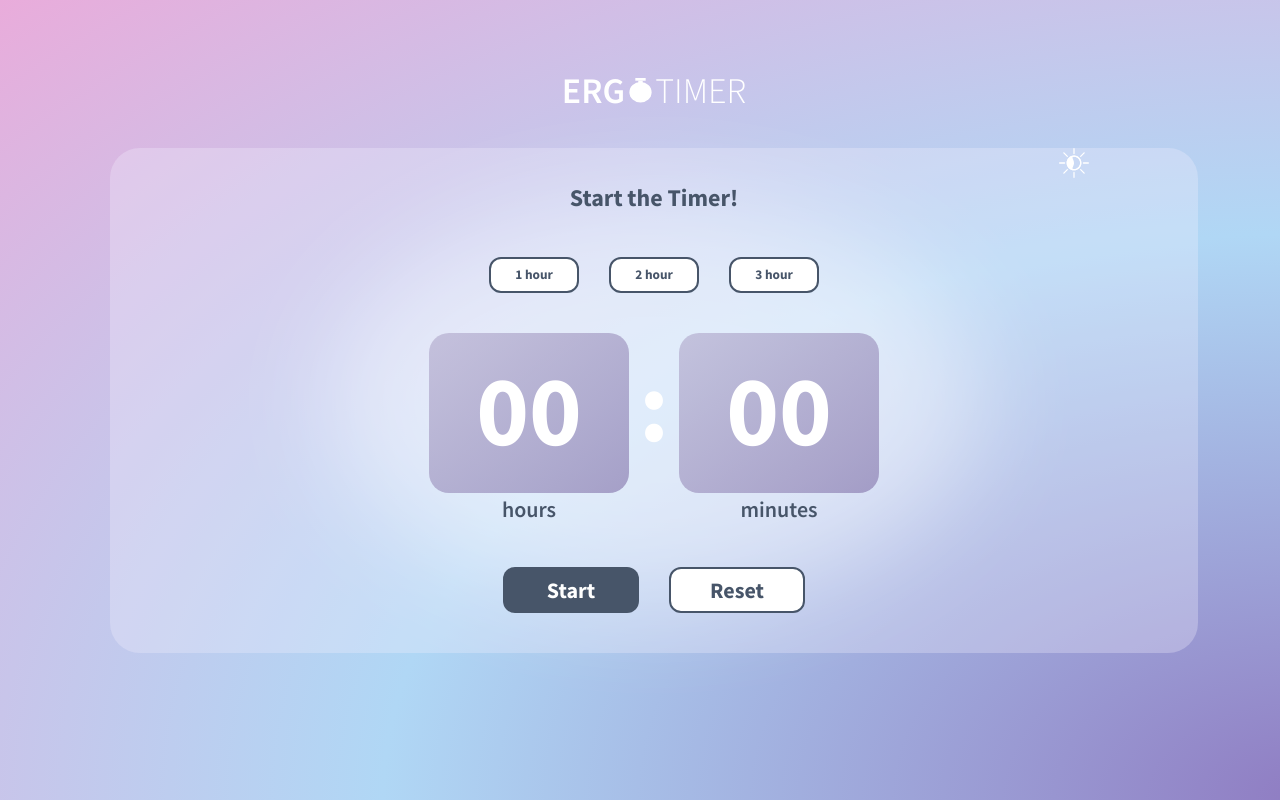
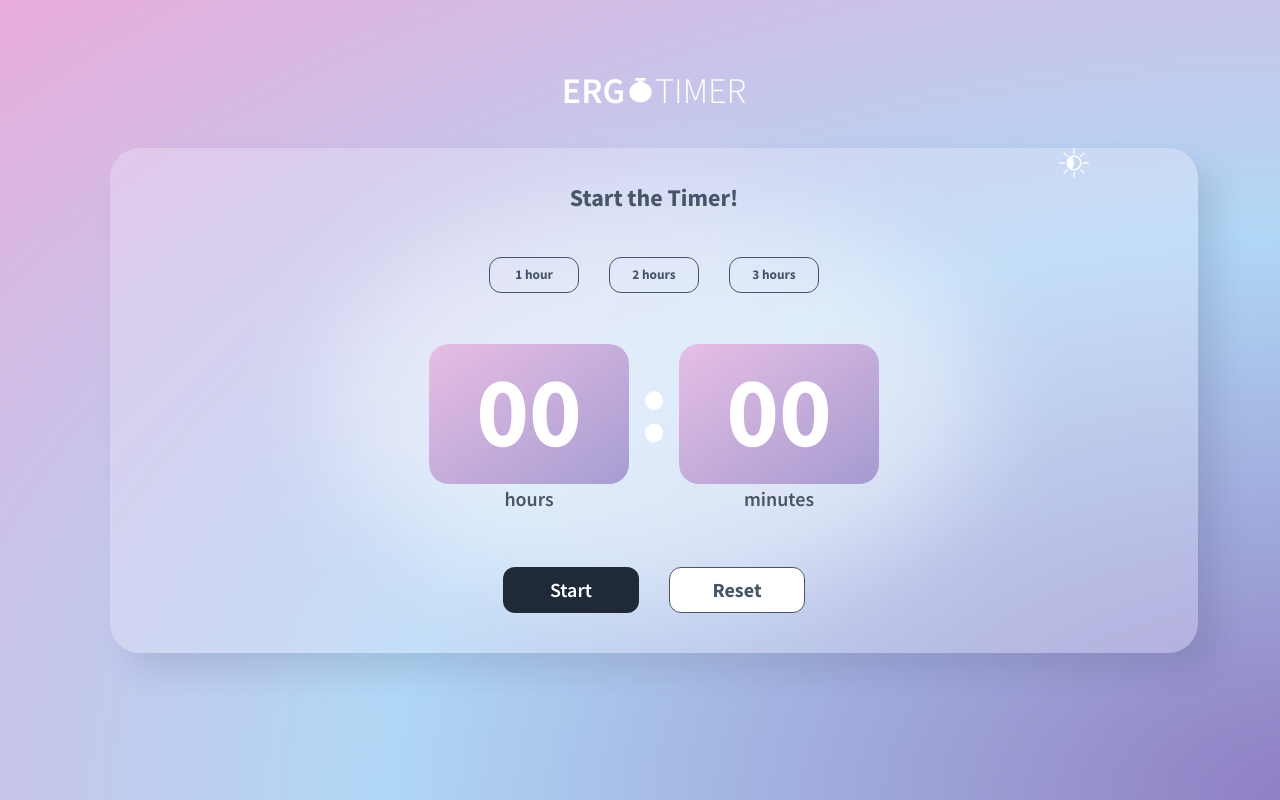
Before and after one commit to Chrys-Nicolaides/ErgoTimer, a React (Create React App) app: page / in a window 1280 px wide. Shown: the top 800 px of the page. Built offline with nearby package versions, Linux system fonts and the light colour scheme.

Commit message:
Button designs revised

```diff
--- a/src/App.css
+++ b/src/App.css
@@ -51,9 +51,11 @@ button {
   font-family: "Source Sans Pro";
   font-weight: 700;
   margin: 40px 15px 0px;
-  background-color: white;
+  /* background-color: white; */
+  background-color: transparent;
+
   color: #475569;
-  border: 2px solid #475569;
+  border: 1.4px solid #475569;
   cursor: pointer;
 }
 
@@ -66,47 +68,50 @@ button {
 }
 
 button:hover {
-  border: 3px solid #475569;
+  border: 2px solid #475569;
 }
 
 button:active {
-  background-color: #c9c7dc;
+  background-color: hsla(0, 0%, 100%, 0.7);
 }
 
 .resetButton {
   color: #475569;
   background-color: white;
+  /* background-color: transparent; */
   font-weight: 700;
   width: 136px;
   height: 46px;
-  font-size: 22px;
+  font-size: 20px;
 }
 
 .resetButton:hover {
-  border: 3px solid #475569;
+  border: 2px solid #475569;
 }
 
 .resetButton:active {
-  background-color: #c9c7dc;
+  /* background-color: hsla(0, 0%, 100%, 0.5); */
+  background-color: transparent;
 }
 
 .startButton {
-  background-color: #475569;
+  /* background-color: #27272a; */
+  background-color: #1f2937;
   color: white;
   border: none;
-  font-weight: 700;
+  font-weight: 600;
   width: 136px;
   height: 46px;
-  font-size: 22px;
+  font-size: 20px;
 }
 
 .startButton:hover {
-  background-color: #566881;
+  /* background-color: #5b6e8a; */
   border: none;
 }
 
 .startButton:active {
-  background-color: #3d474b;
+  background-color: #364150;
   border: none;
 }
 
@@ -139,9 +144,9 @@ h3 {
 }
 
 h5 {
-  font-size: 22px;
+  font-size: 20px;
   font-weight: 600;
-  color: #475569;
+  color: #4b5563;
   margin-top: 2px;
 }
 
@@ -202,6 +207,7 @@ h5 {
   background-color: hsla(249, 62%, 96%, 0.3);
   border-radius: 30px;
   z-index: 200;
+  box-shadow: 18px 18px 30px 0px hsla(240, 21%, 30%, 0.14);
 }
 
 .countdown-container {
@@ -213,15 +219,16 @@ h5 {
 }
 
 .time-container {
-  height: 160px;
+  height: 140px;
   width: 200px;
   border-radius: 20px;
   background-image: linear-gradient(
     to bottom right,
-    hsla(253, 25%, 74%, 0.65),
-    hsla(255, 25%, 60%, 0.7)
+    hsla(314, 58%, 79%, 0.7),
+    hsla(256, 36%, 62%, 0.7)
   );
-  padding: 14px 0 0 0;
+  /* box-shadow: 10px 10px 30px 0px hsla(240, 21%, 30%, 0.8); */
+  padding: 4px 0 0 0;
   z-index: 5000;
 }
 
@@ -250,7 +257,7 @@ h5 {
 }
 
 /* Wave animation */
-
+/*
 .wave-one {
   width: 200vw;
   height: 200vw;
@@ -261,7 +268,7 @@ h5 {
   border-radius: 40%;
   animation: wave 14s infinite linear;
   opacity: 10%;
-  z-index: 90;
+  z-index: 1;
 }
 
 .wave-two {
@@ -275,14 +282,14 @@ h5 {
   border-radius: 42%;
   opacity: 85%;
   animation: wave 9s infinite linear;
-  z-index: 100;
-}
+  z-index: 1;
+} */
 
-@keyframes wave {
+/* @keyframes wave {
   from {
     transform: rotate(0deg);
   }
   to {
     transform: rotate(360deg);
   }
-}
+} */
--- a/src/App.js
+++ b/src/App.js
@@ -23,7 +23,7 @@ function App() {
             <CalculateTimeLeft />
             <div className="white-blur">""</div>
 
-            {/* <Waves /> */}
+            <Waves />
             {/* <waveLines /> */}
           </div>
         </div>
--- a/src/components/MyTimers.js
+++ b/src/components/MyTimers.js
@@ -5,12 +5,12 @@ const MyTimers = [
     sit: 60 * 60,
   },
   {
-    name: "2 hour", // 2 hour stand : 1 hour sit
+    name: "2 hours", // 2 hour stand : 1 hour sit
     stand: 2 * 60 * 60,
     sit: 60 * 60,
   },
   {
-    name: "3 hour", // 3 hour stand : 1 hour sit
+    name: "3 hours", // 3 hour stand : 1 hour sit
     stand: 3 * 60 * 60,
     sit: 60 * 60,
   },
```
